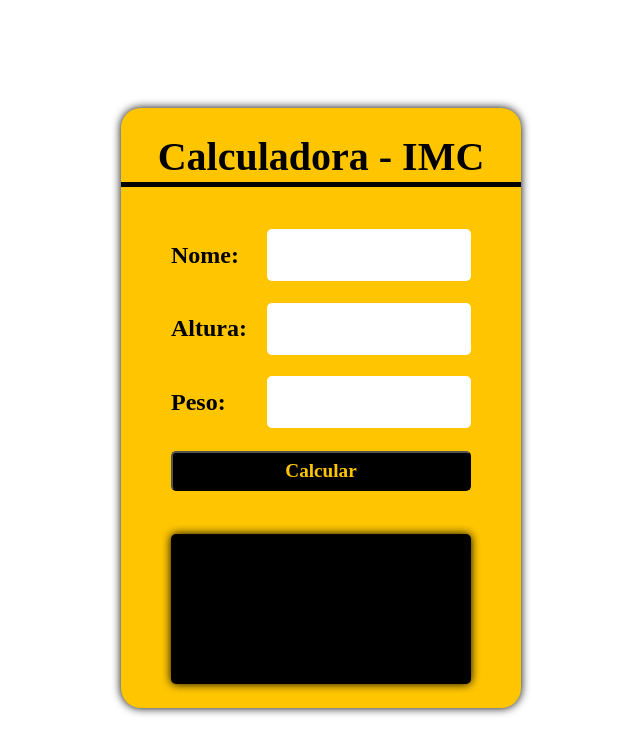
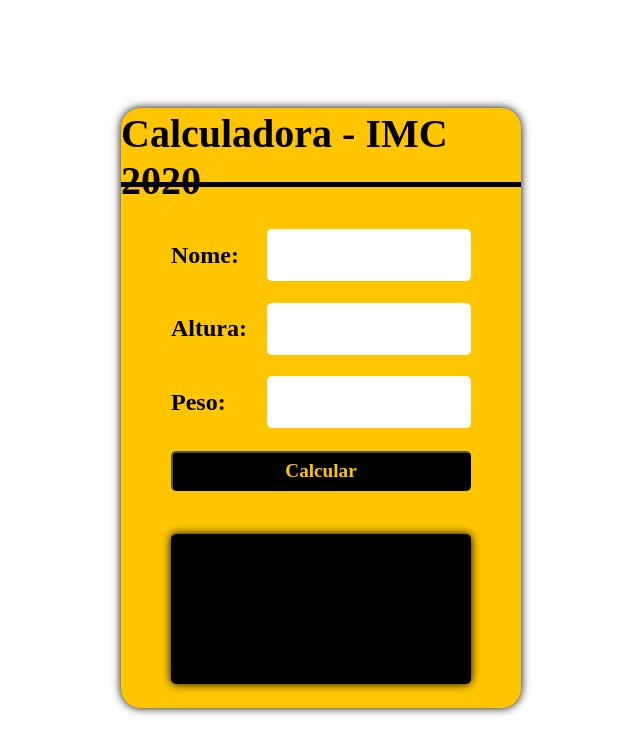
Before and after one commit to FabioSilva76/CalculadoraIMC, a plain HTML site: page index.html in a window 1280 px wide. Shown: the whole page, without its empty margins (327-967 px from the left). Drawn offline with Linux system fonts and the light colour scheme.

Commit message:
novo titulo

```diff
--- a/index.html
+++ b/index.html
@@ -9,7 +9,7 @@
   <body>
     <main>
       <div class="container">
-        <div class="title"> Calculadora - IMC </div>
+        <div class="title"> Calculadora - IMC 2020</div>
         <div class="input">
             <label>Nome:</label>
             <input type="text" id='nome'>
```
